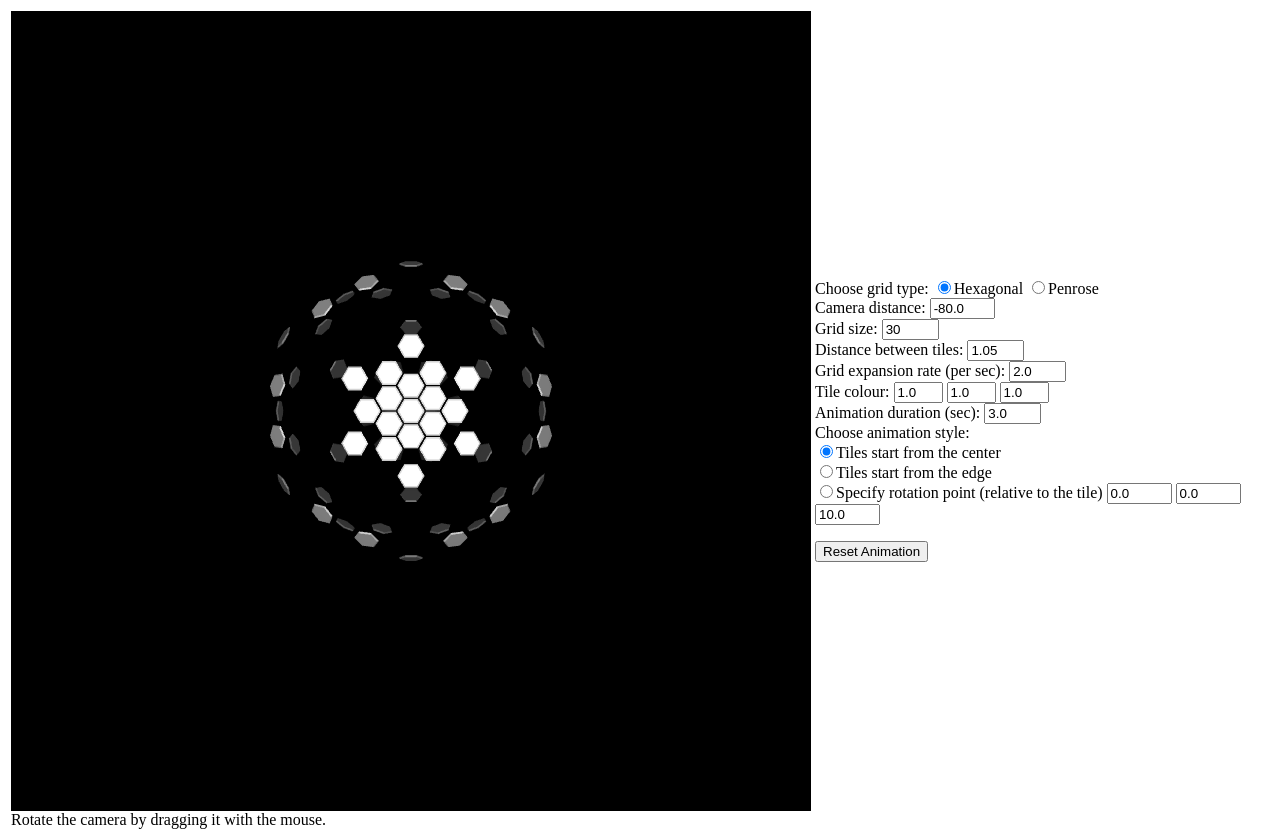
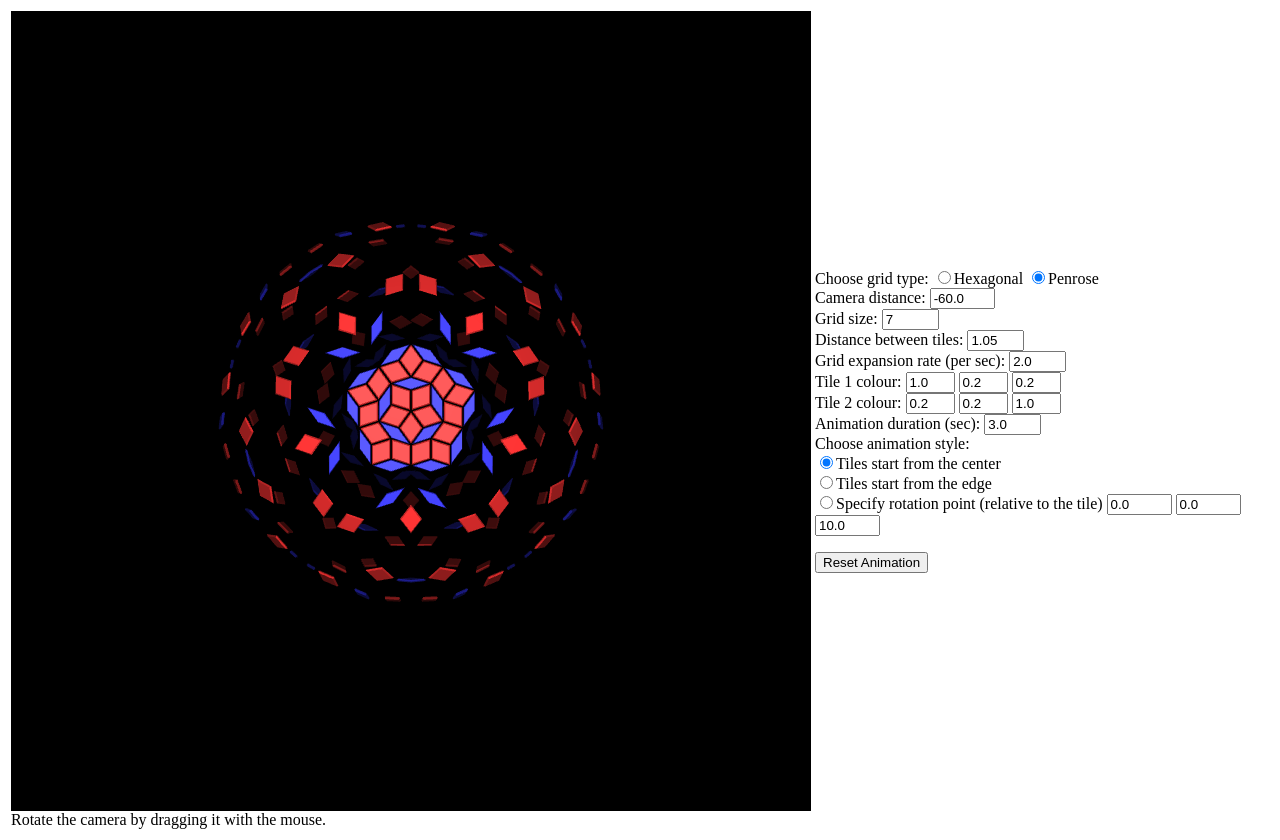
Before and after one commit to GrokNarok/WebGL_Tesselator, a plain HTML site: page index.html in a window 1280 px wide. Drawn offline with Linux system fonts and the light colour scheme.

Commit message:
Added full Penrose grid generation.

```diff
--- a/index.html
+++ b/index.html
@@ -191,6 +191,14 @@
         mat3.transpose(normalMatrix);
         gl.uniformMatrix3fv(shaderProgram.nMatrixUniform, false, normalMatrix);
     }
+
+    // Rotate a 2d vector around (0,0), angle in rads
+    function rotateVec2(vec, angle) {
+        cs = Math.cos(angle);
+        sn = Math.sin(angle);
+
+        return [vec[0]*cs - vec[1]*sn, vec[0]*sn + vec[1]*cs];
+    }
     // End matrix helper code
 
     // Code that handles camera rotation via mouse drag.
@@ -256,7 +264,8 @@
     var cameraDistance = -80.0;
     var gridSize = 30;
     var gridScale = 1.05;
-    var tileColour = [1.0, 1.0, 1.0];
+    var tile1Colour = [1.0, 1.0, 1.0];
+    var tile2Colour = [1.0, 1.0, 1.0];
     var animDuration = 3.0;
     var useCenterAnim = false;
     var customRotationPoint = [0.0, 0.0, 0.0];
@@ -288,10 +297,16 @@
 
         gridScale = parseFloat(document.getElementById("gridScale").value);
 
-        tileColour = [
-            parseFloat(document.getElementById("tileColourR").value),
-            parseFloat(document.getElementById("tileColourG").value),
-            parseFloat(document.getElementById("tileColourB").value)
+        tile1Colour = [
+            parseFloat(document.getElementById("tile1ColourR").value),
+            parseFloat(document.getElementById("tile1ColourG").value),
+            parseFloat(document.getElementById("tile1ColourB").value)
+        ];
+
+        tile2Colour = [
+            parseFloat(document.getElementById("tile2ColourR").value),
+            parseFloat(document.getElementById("tile2ColourG").value),
+            parseFloat(document.getElementById("tile2ColourB").value)
         ];
 
         animDuration = parseFloat(document.getElementById("animDuration").value);
@@ -762,8 +777,8 @@
         this.position = position;
         this.orientation = orientation;
     }
-    function generatePenroseGrid(gridScale){
-        //TODO: actually generate positions (aka the easy part)
+    // Makes a base grid of 5 tiles, it is then expanded several times to produce a bigger grid.
+    function generateBasePenroseGrid(gridScale){
         var tileSpecsList = [
             new TileSpecs(TILE_TYPES.PENROSE_THICK, [gridScale*0,      gridScale*1,      0], 0),
             new TileSpecs(TILE_TYPES.PENROSE_THICK, [gridScale*0.951,  gridScale*0.309,  0], 5.026548),
@@ -771,13 +786,56 @@
             new TileSpecs(TILE_TYPES.PENROSE_THICK, [gridScale*-0.588, gridScale*-0.809, 0], 2.513274),
             new TileSpecs(TILE_TYPES.PENROSE_THICK, [gridScale*-0.951, gridScale*0.309,  0], 1.256637),
 
-            new TileSpecs(TILE_TYPES.PENROSE_THIN,  [gridScale*0.95176,  gridScale*1.30941,  0], 5.6548665 + 1.570796),
-            new TileSpecs(TILE_TYPES.PENROSE_THIN,  [gridScale*1.54000,  gridScale*-0.50000, 0], 4.3982295 + 1.570796),
-            new TileSpecs(TILE_TYPES.PENROSE_THIN,  [gridScale*0,        gridScale*-1.61882, 0], 3.1415925 + 1.570796),
-            new TileSpecs(TILE_TYPES.PENROSE_THIN,  [gridScale*-1.54000, gridScale*-0.50000, 0], 1.8849555 + 1.570796),
-            new TileSpecs(TILE_TYPES.PENROSE_THIN,  [gridScale*-0.95176, gridScale*1.30941,  0], 0.6283185 + 1.570796),
+//            new TileSpecs(TILE_TYPES.PENROSE_THIN,  [gridScale*0.95176,  gridScale*1.30941,  0], 5.6548665 + 1.570796),
+//            new TileSpecs(TILE_TYPES.PENROSE_THIN,  [gridScale*1.54000,  gridScale*-0.50000, 0], 4.3982295 + 1.570796),
+//            new TileSpecs(TILE_TYPES.PENROSE_THIN,  [gridScale*0,        gridScale*-1.61882, 0], 3.1415925 + 1.570796),
+//            new TileSpecs(TILE_TYPES.PENROSE_THIN,  [gridScale*-1.54000, gridScale*-0.50000, 0], 1.8849555 + 1.570796),
+//            new TileSpecs(TILE_TYPES.PENROSE_THIN,  [gridScale*-0.95176, gridScale*1.30941,  0], 0.6283185 + 1.570796),
         ];
         return tileSpecsList;
+    }
+
+    // Grid expansion works by replacing every tile with multiple smaller tiles thus forming a grid made of more tiles.
+    // The expansion algorithm is based on "Updown generation" algorithm here https://www.ams.org/publicoutreach/feature-column/fcarc-ribbons
+    // This arrays describes how a tile breaks down (x offset, y offset, orientation offset; respectively):
+    var thickTileExpansionPattern = [
+        new TileSpecs(TILE_TYPES.PENROSE_THICK, [-0.3635, 0.5,       0], -0.6283185 + 3.141593),
+//      new TileSpecs(TILE_TYPES.PENROSE_THICK, [0.3635,  0.5,       0], 0.6283185  + 3.141593),
+        new TileSpecs(TILE_TYPES.PENROSE_THIN,  [-0.588,  -0.191,    0], 0.6283185  + 1.570796),
+//      new TileSpecs(TILE_TYPES.PENROSE_THIN,  [0.588,   -0.191,    0], -0.6283185 + 1.570796),
+        new TileSpecs(TILE_TYPES.PENROSE_THICK, [0,       -0.381966, 0], 3.141593),
+    ];
+    var thinTileExpansionPattern = [
+        new TileSpecs(TILE_TYPES.PENROSE_THICK, [0.191,  0.588,  0], 0.3141593),
+//      new TileSpecs(TILE_TYPES.PENROSE_THIN,  [-0.309, 0.224,  0], -0.3141593 - 1.570796),
+        new TileSpecs(TILE_TYPES.PENROSE_THIN,  [-0.309, -0.224, 0], 0.3141593  + 1.570796),
+//      new TileSpecs(TILE_TYPES.PENROSE_THICK, [0.191,  -0.588, 0], -0.3141593 + 3.141593),
+    ];
+    function expandPenroseGrid(tileSpecs, gridScale){
+        var expandedTileSpecsList = [];
+        for (var i in tileSpecs) {
+            if (tileSpecs[i].type == TILE_TYPES.PENROSE_THIN) {
+                for (var j in thinTileExpansionPattern) {
+                    var offset = rotateVec2([thinTileExpansionPattern[j].position[0], thinTileExpansionPattern[j].position[1]], tileSpecs[i].orientation);
+                    expandedTileSpecsList.push(new TileSpecs(thinTileExpansionPattern[j].type,
+                        [(tileSpecs[i].position[0] + (offset[0] * gridScale)) * 1.61803,
+                         (tileSpecs[i].position[1] + (offset[1] * gridScale)) * 1.61803,
+                         tileSpecs[i].position[2]],
+                        tileSpecs[i].orientation + thinTileExpansionPattern[j].orientation));
+                }
+            } else if (tileSpecs[i].type == TILE_TYPES.PENROSE_THICK) {
+                for (var j in thickTileExpansionPattern) {
+                    var offset = rotateVec2([thickTileExpansionPattern[j].position[0], thickTileExpansionPattern[j].position[1]], tileSpecs[i].orientation);
+                    expandedTileSpecsList.push(new TileSpecs(thickTileExpansionPattern[j].type,
+                        [(tileSpecs[i].position[0] + (offset[0] * gridScale)) * 1.61803,
+                         (tileSpecs[i].position[1] + (offset[1] * gridScale)) * 1.61803,
+                         tileSpecs[i].position[2]],
+                        tileSpecs[i].orientation + thickTileExpansionPattern[j].orientation));
+                }
+            }
+        }
+
+        return expandedTileSpecsList;
     }
 
     function initObjects() {
@@ -788,17 +846,25 @@
                 var tile = new RenderableObject();
                 makeHex(tile);
                 tile.position = tilePositions[i];
+                tile.colour = tile1Colour;
                 renderableObjects.push(tile);
             }
         }
         else if (gridType == GRID_TYPES.PENROSE) {
-            var tileSpecs = generatePenroseGrid(gridScale);
+            var tileSpecs = generateBasePenroseGrid(gridScale);
+            var i;
+            for (i = 0; i < gridSize; i++) {
+                tileSpecs = expandPenroseGrid(tileSpecs, gridScale);
+            }
+
             for (var i in tileSpecs) {
                 var tile = new RenderableObject();
                 if (tileSpecs[i].type == TILE_TYPES.PENROSE_THIN) {
                     makePenroseThinRhomd(tile);
+                    tile.colour = tile2Colour;
                 } else if (tileSpecs[i].type == TILE_TYPES.PENROSE_THICK) {
                     makePenroseThickRhomd(tile);
+                    tile.colour = tile1Colour;
                 }
                 tile.position = tileSpecs[i].position;
                 tile.tileOrientation = tileSpecs[i].orientation;
@@ -855,7 +921,7 @@
                     renderableObjects[i].show = true;
 
                     // Setup a timeline that will gradually shift the tile from black to white.
-                    timelines.push(new InterpolationTimeline(function (value) {this.colour = value}.bind(renderableObjects[i]), [0.0, 0.0, 0.0], tileColour, animDuration*1000));
+                    timelines.push(new InterpolationTimeline(function (value) {this.colour = value}.bind(renderableObjects[i]), [0.0, 0.0, 0.0], renderableObjects[i].colour, animDuration*1000));
                     timelines[timelines.length-1].active = true;
 
                     // Setup a timeline that will move tiles into place (by rotating them around a point behind them).
@@ -928,13 +994,13 @@
         <form>
           Choose grid type:
           <input type="radio" name="gridType" value="hex" checked>Hexagonal
-          <input type="radio" name="gridType" value="penrose">Penrose<br>
+          <input type="radio" name="gridType" value="penrose" checked>Penrose<br>
 
           Camera distance:
-          <input type="text" id="cameraDistance" value="-80.0" size="5"><br>
+          <input type="text" id="cameraDistance" value="-60.0" size="5"><br>
 
           Grid size:
-          <input type="text" id="gridSize" value="30" size="4"><br>
+          <input type="text" id="gridSize" value="7" size="4"><br>
 
           Distance between tiles:
           <input type="text" id="gridScale" value="1.05" size="4"><br>
@@ -942,10 +1008,15 @@
           Grid expansion rate (per sec):
           <input type="text" id="gridExpansionRate" value="2.0" size="4"><br>
 
-          Tile colour:
-          <input type="text" id="tileColourR" value="1.0" size="3">
-          <input type="text" id="tileColourG" value="1.0" size="3">
-          <input type="text" id="tileColourB" value="1.0" size="3"> <br>
+          Tile 1 colour:
+          <input type="text" id="tile1ColourR" value="1.0" size="3">
+          <input type="text" id="tile1ColourG" value="0.2" size="3">
+          <input type="text" id="tile1ColourB" value="0.2" size="3"> <br>
+
+          Tile 2 colour:
+          <input type="text" id="tile2ColourR" value="0.2" size="3">
+          <input type="text" id="tile2ColourG" value="0.2" size="3">
+          <input type="text" id="tile2ColourB" value="1.0" size="3"> <br>
 
           Animation duration (sec):
           <input type="text" id="animDuration" value="3.0" size="4"><br>
```
